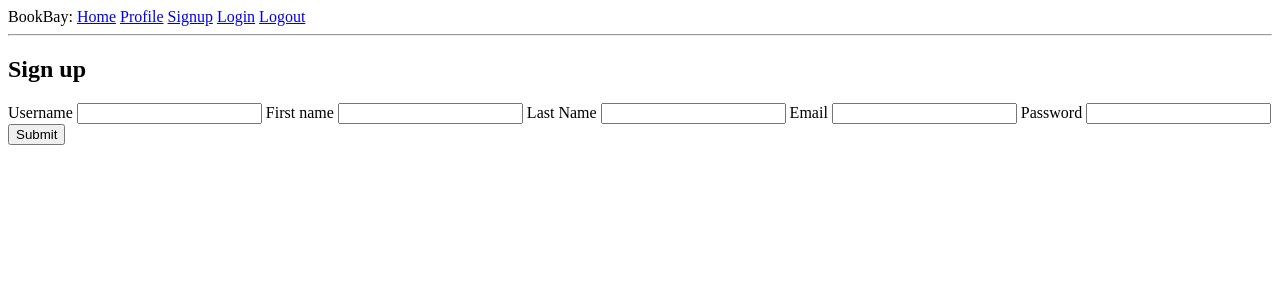
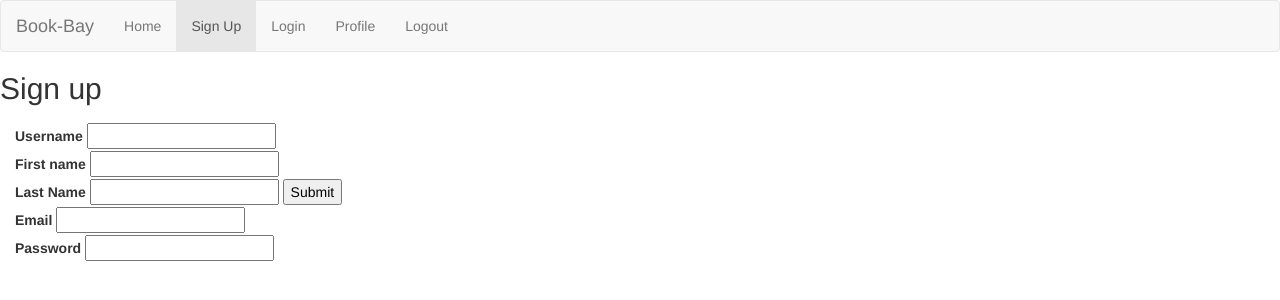
Before and after one commit to shiflonium/BookBay, a Flask app: page /signup in a window 1280 px wide. Shown: the top 300 px of the page. Run offline with Flask 2, Linux system fonts and the light colour scheme; some libraries are stand-ins or nearby versions.

Commit message:
Fixed navbar

```diff
--- a/app/templates/base.html
+++ b/app/templates/base.html
@@ -6,17 +6,77 @@
 		{% else %}
 		<title> this is the else clause </title>
 		{% endif %}
+		<link rel="stylesheet" href="{{url_for('static',filename='bootstrap/css/bootstrap.min.css') }}")>
+		<script type="text/javascript" src="{{ url_for('static', filename='JQuery/jquery-1.10.1.js') }}"></script>
+
+
+
+
+
 	</head>
 	<body>
-		<div>BookBay:
-			<a href="{{ url_for('home') }}"<a>Home</a>
-			<a href="{{ url_for('profile') }}"<a>Profile</a>
-			<a href="{{ url_for('signup') }}"<a>Signup</a>
-			<a href="{{ url_for('login') }}"<a>Login</a>
-			<a href="{{ url_for('logout') }}"<a>Logout</a>
-			</div>
-		<hr>
-		{% block content %}{% endblock %}
-	</body>
+
+
+  <nav class="navbar navbar-default" role="navigation" id="mainNav">
+  <!-- Brand and toggle get grouped for better mobile display -->
+	  <div class="navbar-header">
+		  <button type="button" class="navbar-toggle" data-toggle="collapse" data-target="#mainNav">
+
+		      <span class="icon-bar"></span>
+		      <span class="icon-bar"></span>
+		      <span class="icon-bar"></span>
+	      </button>
+		  <a href="{{ url_for('home') }}" class="navbar-brand">Book-Bay</a>
+	  </div>
+
+  <!-- Collect the nav links, forms, and other content for toggling -->
+	  <div class="collapse navbar-collapse">
+	    <ul class="nav navbar-nav">
+	      <li id="home"><a href="{{ url_for ('home') }}">Home</a></li>
+	      <li id="signup"><a href="{{ url_for('signup') }}">Sign Up</a></li>
+	      <li id="login"><a href="{{ url_for('login') }}">Login</a></li>
+	      <li id="profile"><a href="{{ url_for('profile') }}">Profile</a></li>
+	      <li id="logout"><a href="{{ url_for('logout') }}">Logout</a></li>
+	    </ul>
+
+		</div><!-- /.navbar-collapse -->
+	</nav>
+
+
+	{% block content %}{% endblock %}
+
+
+	<script>
+	$(document).ready(function()
+	{
+			var loc = window.location;
+			var pathName = loc.pathname.substring(0, loc.pathname.lastIndexOf('/') + 10);
+
+			 if((pathName=='/home')||(pathName == '/'))
+			 	$('#home').addClass('active');
+
+			 if(pathName=='/signup')
+			 	$('#signup').addClass('active');
+
+			 if(pathName=='/login')
+			 	$('#login').addClass('active');
+
+			 if(pathName=='/profile')
+			 	$('#ptofile').addClass('active');
+
+	});
+
+	</script>
+</body>
 
 </html>
+<!-- <div>BookBay:
+			<ul class="nav nav-pills">
+				<li class="active"><a href="{{ url_for('home') }}"<a><span class="glyphicon glyphicon-home">  Home</span></a></li>
+			    <li> <a href="{{ url_for('profile') }}"<a>Profile</a> </li>
+			    <li> <a href="{{ url_for('signup') }}"<a>Signup</a> </li>
+			    <li> <a href="{{ url_for('login') }}"<a>Login</a> </li>
+			    <li> <a href="{{ url_for('logout') }}"<a>Logout</a> </li>
+			</ul>
+			</div>
+		<hr> -->
--- a/app/templates/signup.html
+++ b/app/templates/signup.html
@@ -23,24 +23,25 @@
 		<div class="flash">{{ message }}</div>
 	{% endfor %}
 
-	<form action="{{ url_for('signup') }}" method=post>
+	<form class="navbar-form navbar-left" role="search" action="{{ url_for('signup') }}" method=post>
+		<div class="form-group">
 		{{ form.hidden_tag() }}
 
 		{{ form.username.label}}
-		{{ form.username}}
+		{{ form.username}}<br>
 
 		{{ form.first_name.label}}
-		{{ form.first_name}}
+		{{ form.first_name}}<br>
 
 		{{ form.last_name.label }}
-		{{ form.last_name}}
+		{{ form.last_name}}<br>
 
 		{{ form.email.label}}
-		{{ form.email}}
+		{{ form.email}}<br>
 
 		{{ form.password.label}}
-		{{ form.password}}
-
+		{{ form.password}}<br>
+</div>
 		{{ form.submit}}
 	</form>
 
```
Also changed, not shown: app/templates/profile.html (+9 -7 lines).
